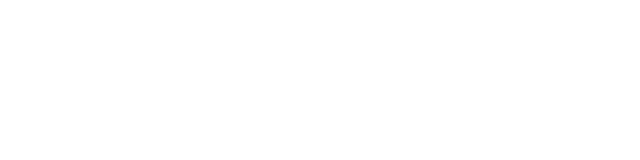
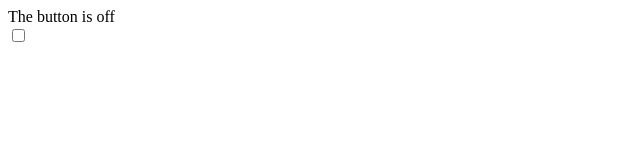
Before and after one commit to haeke/hooks-example, a React (Create React App) app: page /toggle in a window 1280 px wide. Shown: the top 160 px of the page, without its empty margins (0-640 px from the left). Built offline with nearby package versions, Linux system fonts and the light colour scheme.

Commit message:
added an example that uses useMemo, useRef, and usec allback In addition, it uses the compound component pattern with hooks.

```diff
--- a/package.json
+++ b/package.json
@@ -4,6 +4,7 @@
   "private": true,
   "dependencies": {
     "axios": "^0.18.0",
+    "eslint-plugin-react-hooks": "^1.6.0",
     "react": "^16.8.1",
     "react-dom": "^16.8.1",
     "react-router-dom": "^4.3.1",
--- a/src/components/App.js
+++ b/src/components/App.js
@@ -4,6 +4,7 @@
 import UserList from "./UserList";
 import Weather from "./Weather";
 import Form from "./Form/Form";
+import Toggle from "./Toggle/Toggle";
 
 const App = () => {
   // resource is the state value - setResource is the call back that will change resource.
@@ -36,6 +37,17 @@
           />
           <Route exact path="/weather" component={Weather} />
           <Route exact path="/form" component={Form} />
+          <Route
+            exact
+            path="/toggle"
+            component={() => (
+              <Toggle onToggle={on => console.log(on)}>
+                <Toggle.On>The button is on</Toggle.On>
+                <Toggle.Off>The button is off</Toggle.Off>
+                <Toggle.Button />
+              </Toggle>
+            )}
+          />
         </Switch>
       </Router>
     </div>
--- /dev/null
+++ b/src/components/Switch/Switch.js
@@ -0,0 +1,48 @@
+import React from "react";
+
+import "./Switch.css";
+// STOP! You should not have to change anything in this file to
+// make it through the workshop. If tests are failing because of
+// this switch not having properties set correctly, then the
+// problem is probably in your implementation. Tip: Check
+// your `render` method or the `getTogglerProps` method
+// (if we've gotten to that part)
+
+// this is here to fill in for the onChange handler
+// we're not using onChange because it seems to behave
+// differently in codesandbox and locally :shrug:
+const noop = () => {};
+
+class Switch extends React.Component {
+  render() {
+    const {
+      on,
+      className = "",
+      "aria-label": ariaLabel,
+      onClick,
+      ...props
+    } = this.props;
+    const btnClassName = [
+      className,
+      "toggle-btn",
+      on ? "toggle-btn-on" : "toggle-btn-off"
+    ]
+      .filter(Boolean)
+      .join(" ");
+    return (
+      <label aria-label={ariaLabel || "Toggle"} style={{ display: "block" }}>
+        <input
+          className="toggle-input"
+          type="checkbox"
+          checked={on}
+          onChange={noop}
+          onClick={onClick}
+          data-testid="toggle-input"
+        />
+        <span className={btnClassName} {...props} />
+      </label>
+    );
+  }
+}
+
+export default Switch;
--- /dev/null
+++ b/src/components/Toggle/Toggle.js
@@ -0,0 +1,66 @@
+import React from "react";
+// this switch implements a checkbox input and is not relevant for this example
+import Switch from "../Switch/Switch";
+
+// The Toggle component should serve as an example of how to use the compound component pattern where we use components together such that they share an implicit state that lets them communicate with each other.
+
+const ToggleContext = React.createContext();
+
+function useEffectAfterMount(cb, dependencies) {
+  // useRef returns a mutable ref object whose .current property is initialized to the passed argument (initialValue). The returned object will persist for the full lifetime of the component.
+  const justMounted = React.useRef(true);
+  React.useEffect(() => {
+    if (!justMounted.current) {
+      return cb();
+    }
+    justMounted.current = false;
+  }, dependencies);
+}
+
+function Toggle(props) {
+  const [on, setOn] = React.useState(false);
+  //   useCallback returns a memoized function - Pass an inline callback and an array of dependencies. useCallback will return a memoized version of the callback that only changes if one of the dependencies has changed. This is useful when passing callbacks to optimized child components that rely on reference equality to prevent unnecessary renders (e.g. shouldComponentUpdate).
+  const toggle = React.useCallback(() => setOn(oldOn => !oldOn), []);
+  useEffectAfterMount(() => {
+    props.onToggle(on);
+  }, [on]);
+  //   useMemo returns a memoized value.
+  const value = React.useMemo(() => ({ on, toggle }), [on]);
+  return (
+    <ToggleContext.Provider value={value}>
+      {props.children}
+    </ToggleContext.Provider>
+  );
+}
+
+function useToggleContext() {
+  const context = React.useContext(ToggleContext);
+  if (!context) {
+    throw new Error(
+      `Toggle compound components cannot be rendered outside the Toggle component`
+    );
+  }
+  return context;
+}
+
+function On({ children }) {
+  const { on } = useToggleContext();
+  return on ? children : null;
+}
+
+function Off({ children }) {
+  const { on } = useToggleContext();
+  return on ? null : children;
+}
+
+function Button(props) {
+  const { on, toggle } = useToggleContext();
+  return <Switch on={on} onClick={toggle} {...props} />;
+}
+
+// for convenience, but totally not required...
+Toggle.On = On;
+Toggle.Off = Off;
+Toggle.Button = Button;
+
+export default Toggle;
--- a/src/hooks/index.js
+++ b/src/hooks/index.js
@@ -32,11 +32,9 @@
 
   useEffect(() => {
     window.navigator.geolocation.getCurrentPosition(
-      position => setLat(position.coords.latitiude),
-      err => setErrorMessage(err.message),
-      { timeout: 1000 }
+      position => setLat(position.coords.latitude),
+      err => setErrorMessage(err.message)
     );
   }, []);
-
   return [latitude, errorMessage];
 };
```
Also changed, not shown: src/components/Switch/Switch.css (added), 1 other file (tests, documents, lock files or other folders).
